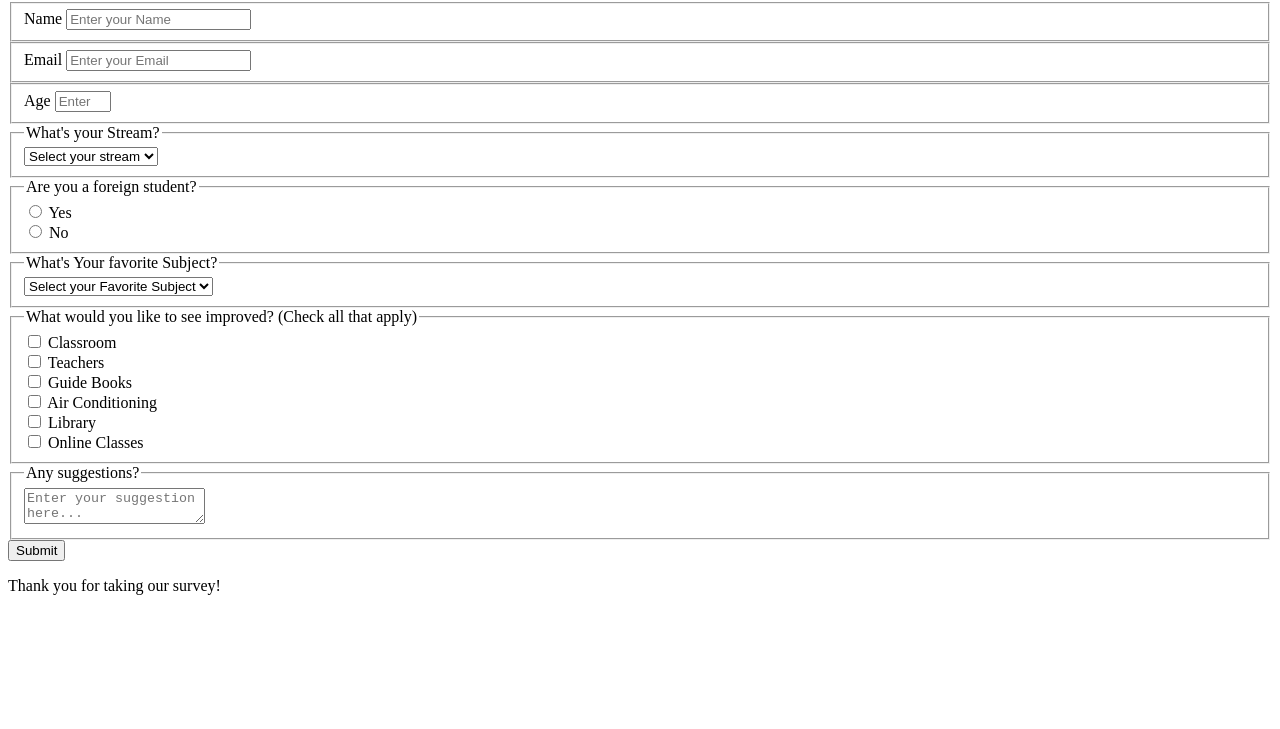
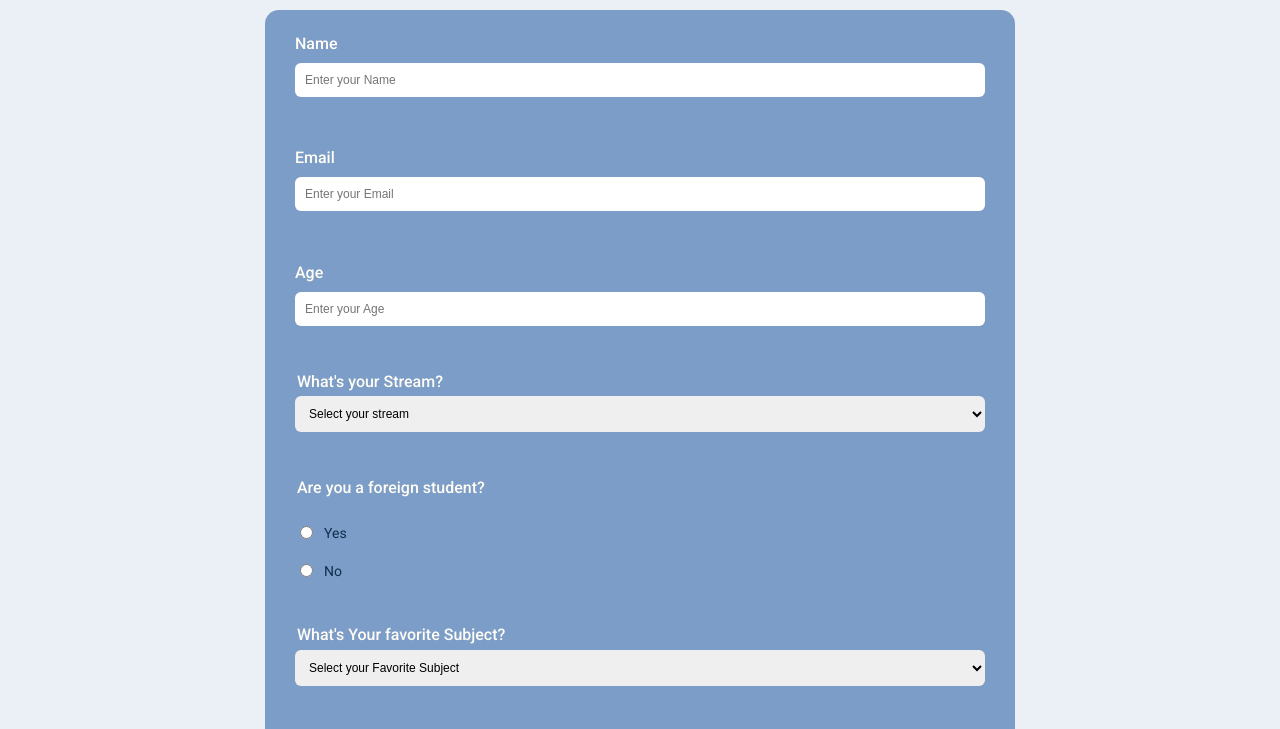
Before and after one commit to mkhamimxbd/Student-Survey-Form, a plain HTML site: page index.html in a window 1280 px wide. Shown: the part 78-807 px from the top of the page. Drawn offline with Linux system fonts and the light colour scheme.

Commit message:
added css

```diff
--- a/index.html
+++ b/index.html
@@ -8,7 +8,7 @@
   <link rel="preconnect" href="https://fonts.gstatic.com" crossorigin>
   <link href="https://fonts.googleapis.com/css2?family=Roboto:ital,wght@0,100..900;1,100..900&display=swap"
     rel="stylesheet">
-  <!-- <link rel="stylesheet" href="style.css"> -->
+  <link rel="stylesheet" href="style.css">
   <title>Survey Form</title>
 </head>
 
```
